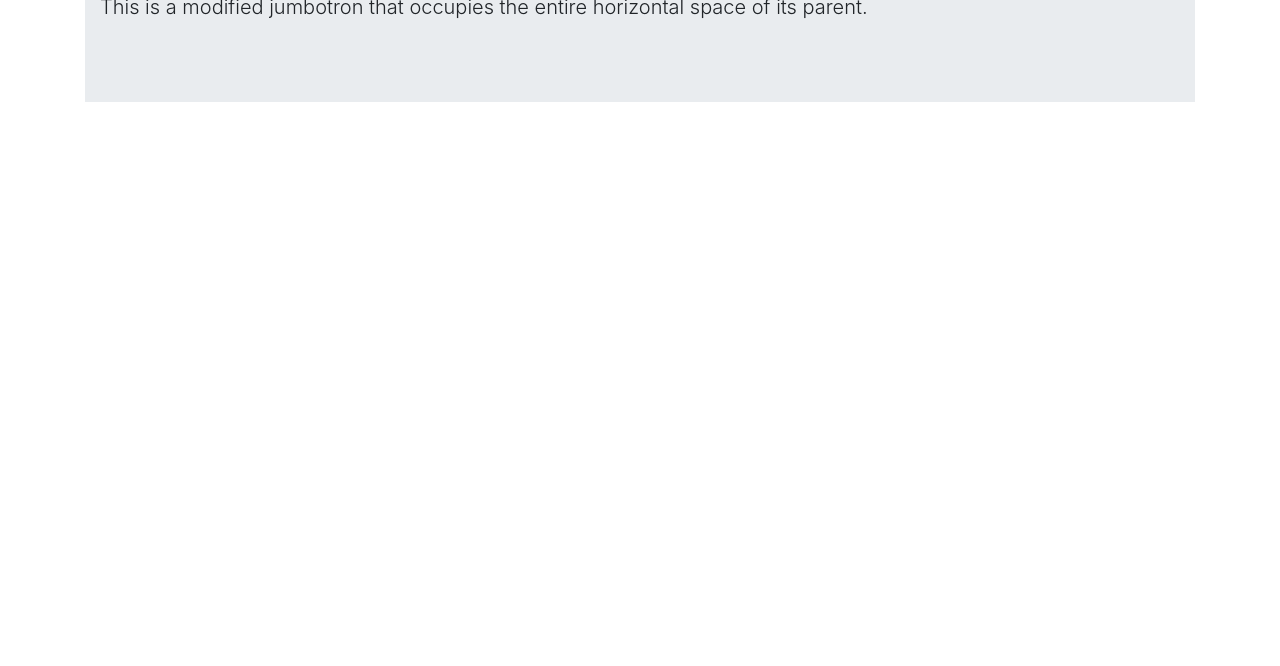
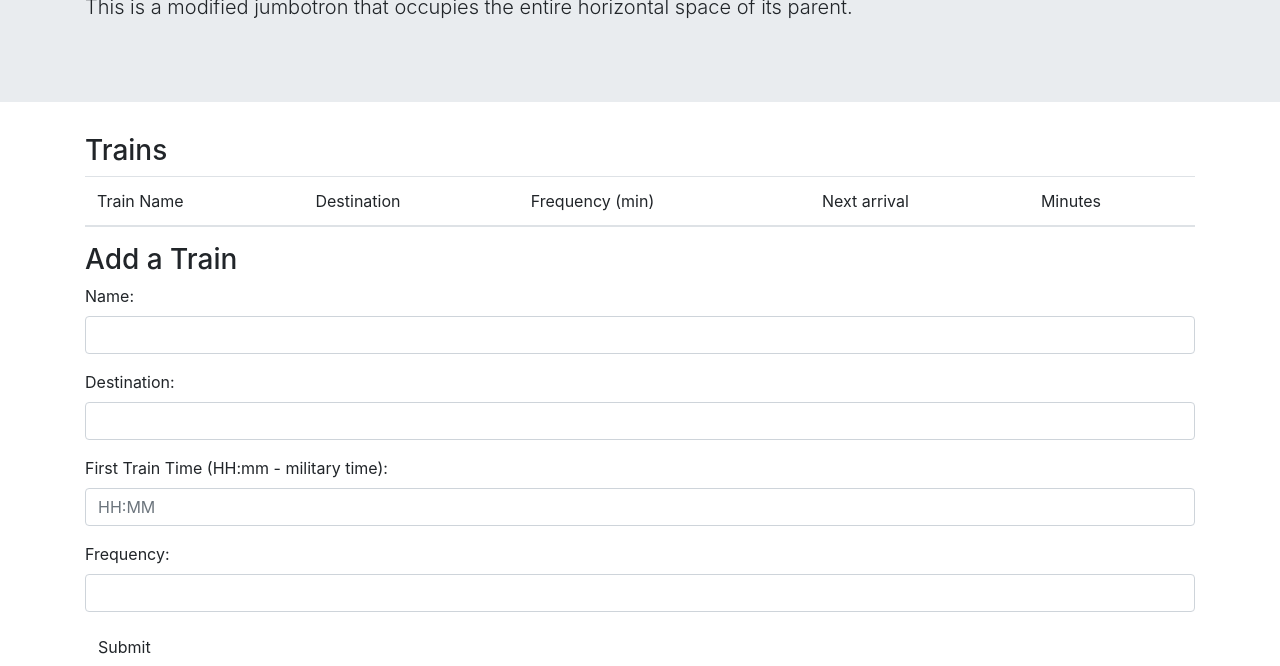
Before and after one commit to kayjlou/TrainScheduler2, a plain HTML site: page index.html in a window 1280 px wide. Shown: the part 147-813 px from the top of the page. Drawn offline with nearby package versions, Linux system fonts and the light colour scheme; files that its build step writes are made by us from their sources.

Commit message:
Added tables

```diff
--- a/index.html
+++ b/index.html
@@ -5,26 +5,82 @@
     <meta name="viewport" content="width=device-width, initial-scale=1.0" />
     <meta http-equiv="X-UA-Compatible" content="ie=edge" />
     <title>Document</title>
-    <link rel="stylesheet" href="reset.css" />
+    <link rel="stylesheet" href="assets/css/reset.css" />
     <link
       rel="stylesheet"
       href="https://stackpath.bootstrapcdn.com/bootstrap/4.3.1/css/bootstrap.min.css"
       integrity="sha384-ggOyR0iXCbMQv3Xipma34MD+dH/1fQ784/j6cY/iJTQUOhcWr7x9JvoRxT2MZw1T"
       crossorigin="anonymous"
     />
-    <link rel="stylesheet" href="style.css" />
+    <link rel="stylesheet" href="assets/css/style.css" />
   </head>
   <body>
+    <!-- Jumbotron -->
+    <div class="jumbotron jumbotron-fluid">
+      <div class="container">
+        <h1 class="display-4">Train Scheduler</h1>
+        <p class="lead">
+          This is a modified jumbotron that occupies the entire horizontal space
+          of its parent.
+        </p>
+      </div>
+    </div>
+
     <div class="container">
-      <div class="jumbotron jumbotron-fluid">
-        <div class="container">
-          <h1 class="display-4">Train Scheduler</h1>
-          <p class="lead">
-            This is a modified jumbotron that occupies the entire horizontal
-            space of its parent.
-          </p>
+      <div class="panel panel-default">
+        <div class="panel-heading">
+          <h3 class="panel-heading">Trains</h3>
+        </div>
+        <div class="table-responsive">
+          <table class="table" id="train-table">
+            <thead>
+              <tr>
+                <th>Train Name</th>
+                <th>Destination</th>
+                <th>Frequency (min)</th>
+                <th>Next arrival</th>
+                <th>Minutes</th>
+              </tr>
+            </thead>
+          </table>
+        </div>
+      </div>
+
+      <div class="panel panel-default">
+        <div class="panel-heading">
+          <h3 class="panel-title">Add a Train</h3>
+        </div>
+        <div class="panel-body">
+          <!-- Form begins -->
+          <form role="form">
+          <div class="form-group">
+            <label for="name">Name:</label>
+            <input type="text" class="form-control" id="name" />
+          </div>
+          <div class="form-group">
+            <label for="destination">Destination:</label>
+            <input type="text" class="form-control" id="destination" />
+          </div>
+          <div class="form-group">
+            <label for="time">First Train Time (HH:mm - military time):</label>
+            <input
+              type="text"
+              class="form-control"
+              id="time"
+              placeholder="HH:MM"
+            />
+          </div>
+          <div class="form-group">
+            <label for="frequency">Frequency:</label>
+            <input type="number" class="form-control" id="frequency" />
+          </div>
+          <button class="btn btn-default" id="submit" type"submit>Submit</button>
+          </form>
         </div>
       </div>
     </div>
+    <script src="https://www.gstatic.com/firebasejs/5.9.1/firebase.js"></script>
+    <script src="assets/javascript/game.js"></script>
+
   </body>
 </html>
```
